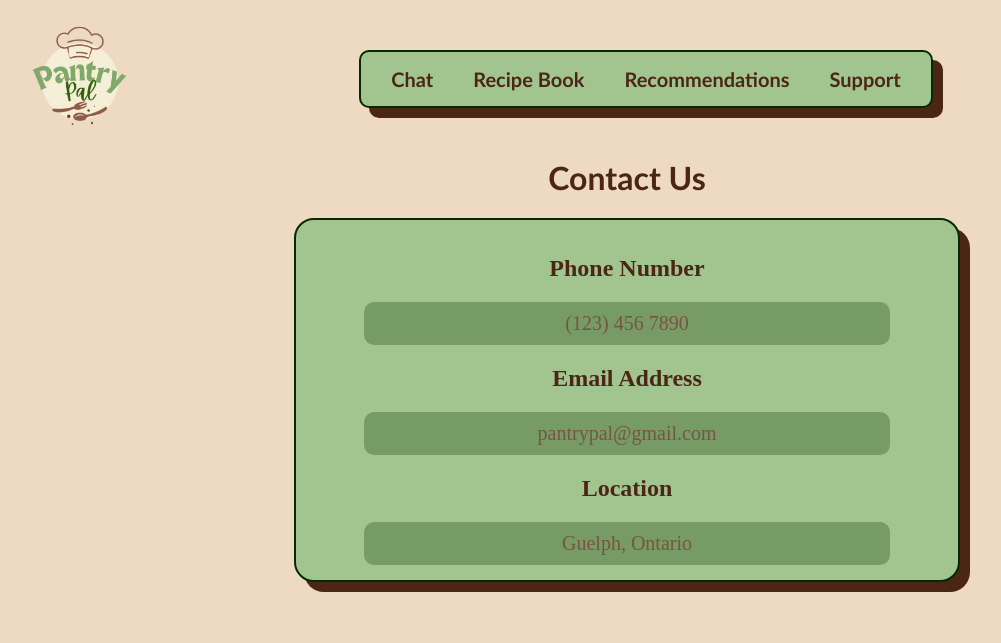
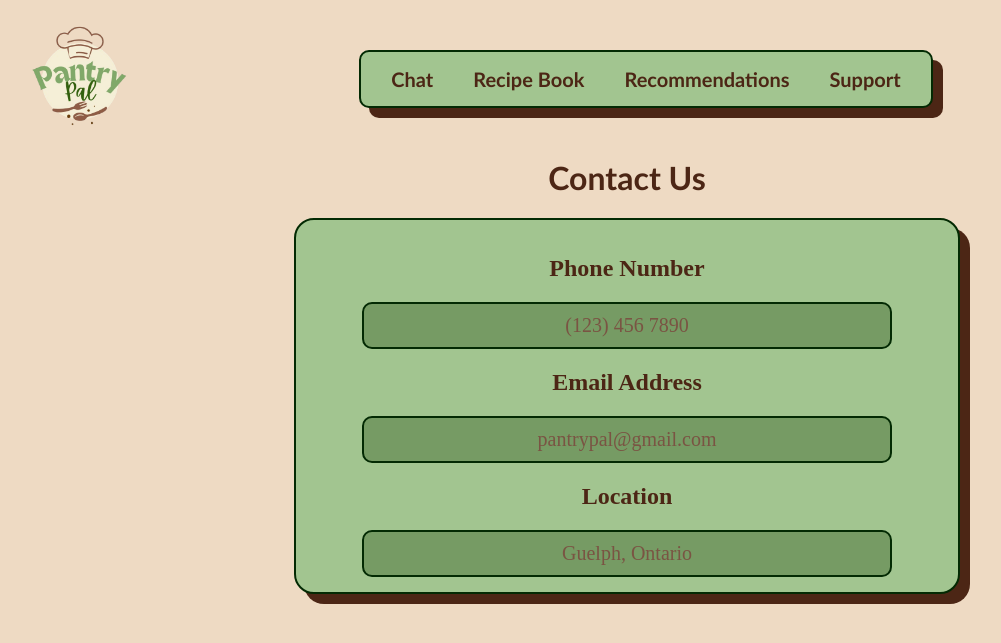
Before and after one commit to 404-CaitlinCR/pantryPals, a Flask app: page /support in a window 1280 px wide. Shown: the top 643 px of the page, without its empty margins (13-1014 px from the left). Run offline with Flask 3, Linux system fonts and the light colour scheme.

Commit message:
Contact borders

```diff
--- a/static/pantryPals.css
+++ b/static/pantryPals.css
@@ -135,6 +135,7 @@ header{
     justify-content: center; /* Align content to the center */
     width: 80%;
     margin: 0 auto; /* Center the paragraph itself */
+    border: 2px solid rgb(3, 42, 3)
 }
 
 h1 {
```
